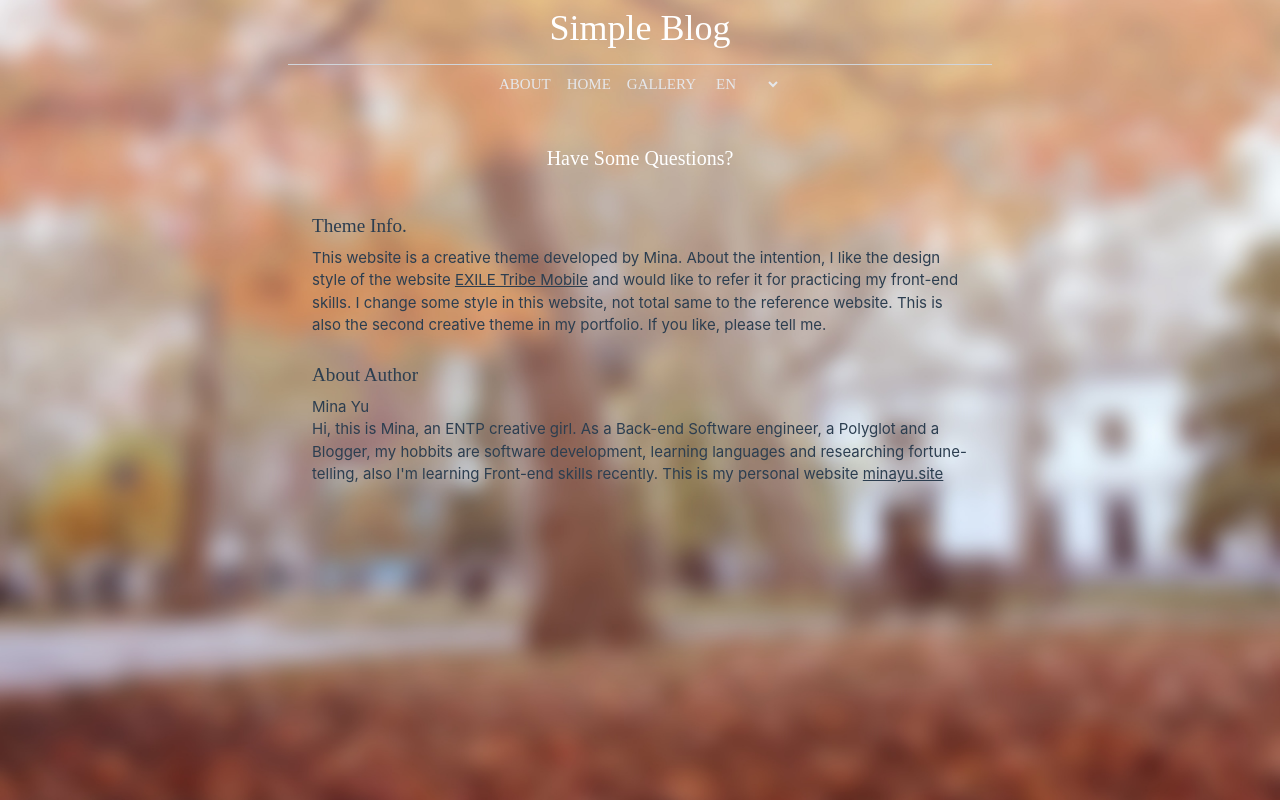
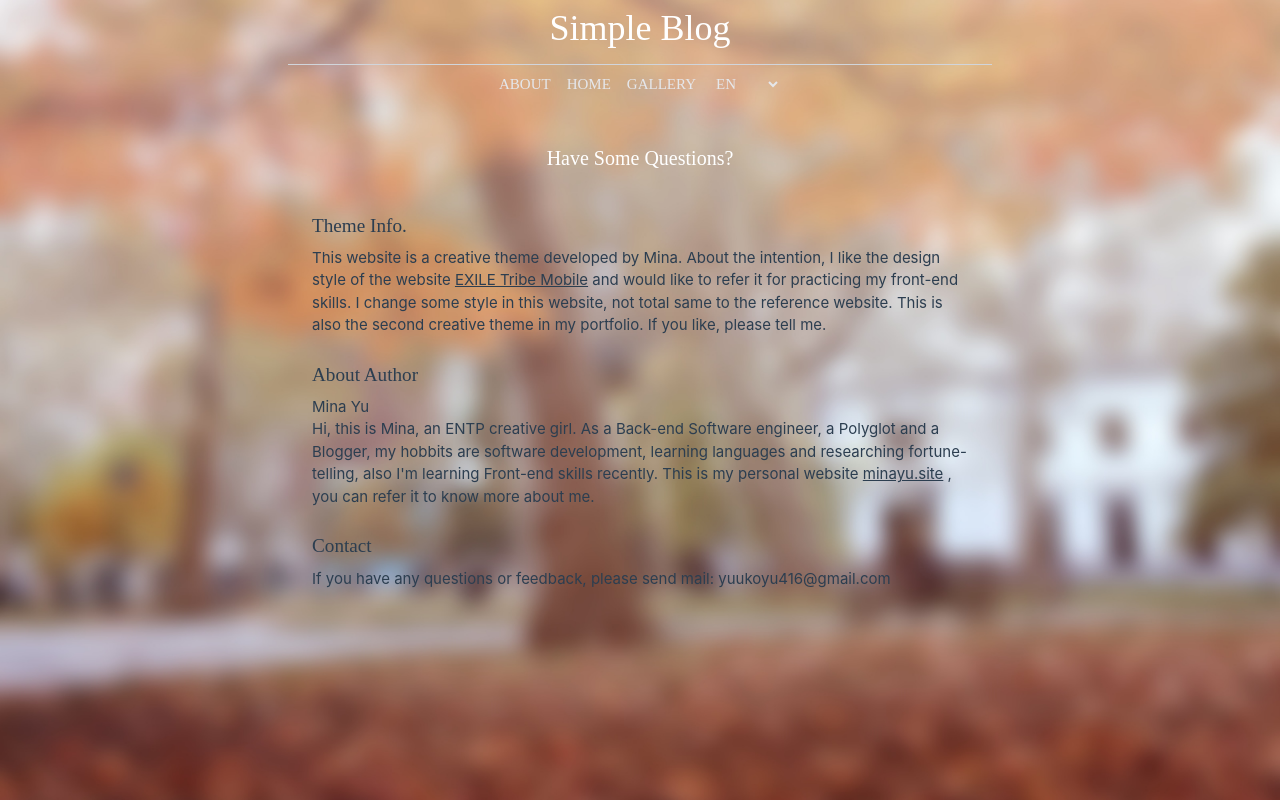
Before and after one commit to minayu416/project-creative-theme-simple-blog, a Vue app: page /about in a window 1280 px wide. Built offline with nearby package versions, Linux system fonts and the light colour scheme; a web font is replaced by a local one.

Commit message:
test i18n settings

```diff
--- a/src/components/About.vue
+++ b/src/components/About.vue
@@ -14,9 +14,9 @@
         <br>
         {{ $t('about.Q2content1') }} {{ $t('about.Q2content2') }}
         <a href="minayu.site" class="underline hover:text-white">{{ $t('about.Q2hyper1') }}</a>
-        <!-- {{ $t('about.Q2content3') }}
+        {{ $t('about.Q2content3') }}
         <h3 class="text-white font-medium title-style mt-6 font-fondamento">{{ $t('about.Q3') }}</h3>
-        {{ $t('about.Q3content') }} -->
+        {{ $t('about.Q3content') }}
       </div>
 
   </template>
```
